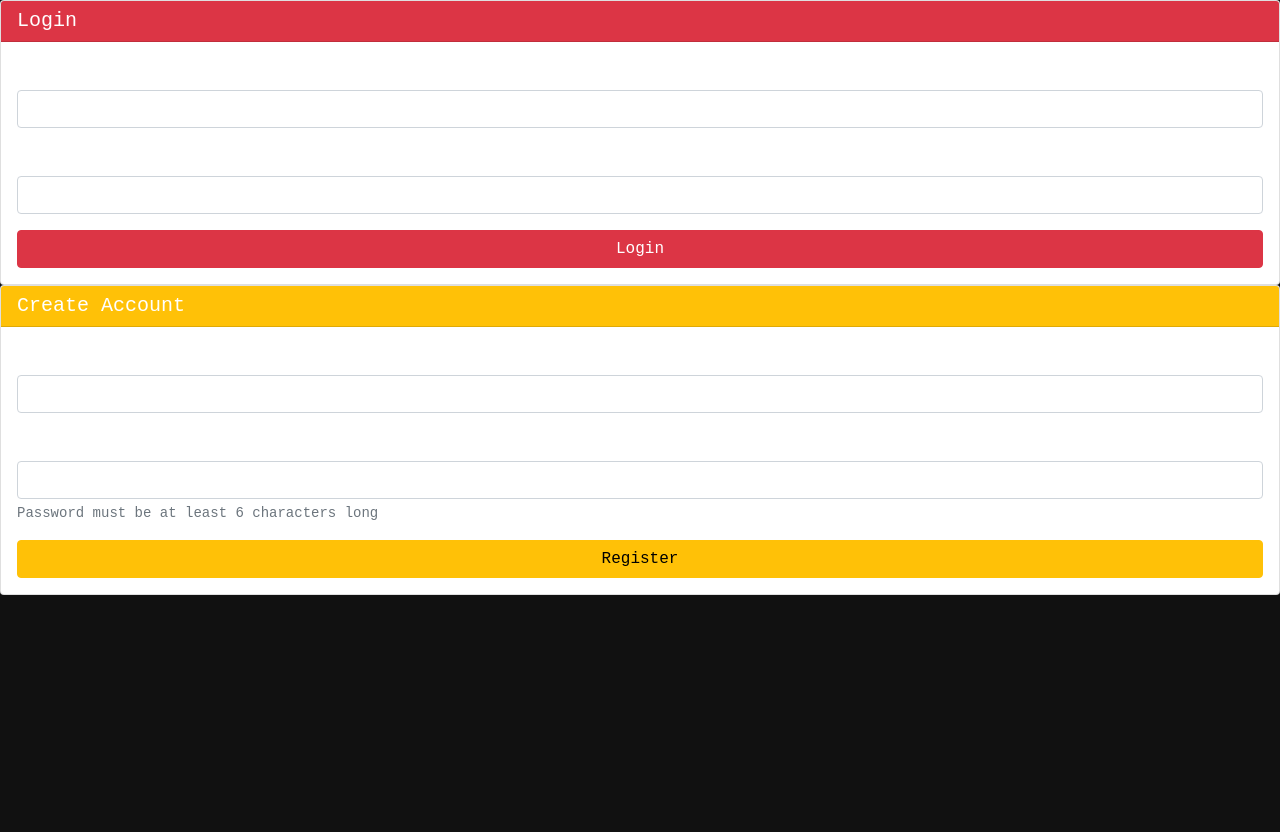
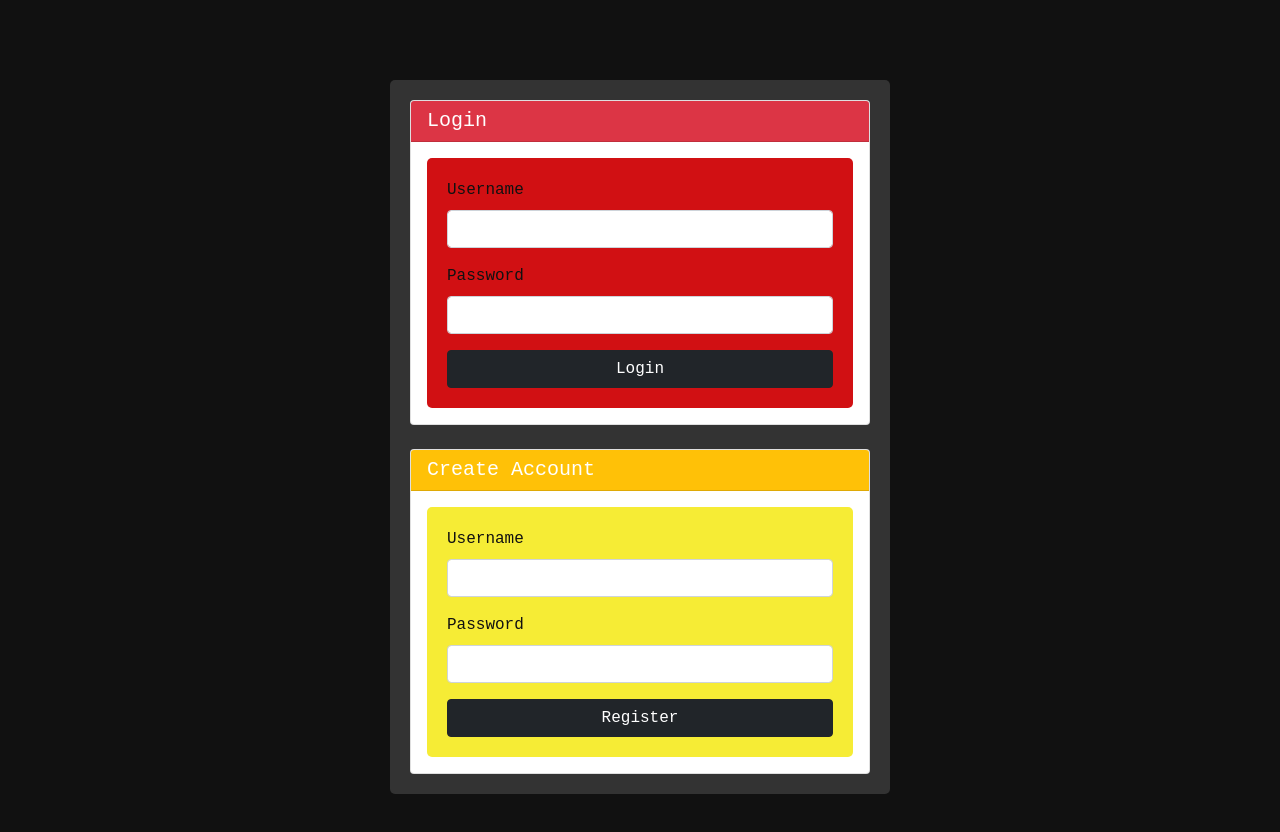
Before and after one commit to ccantrell2/coco-devops, a website: page public/login.html in a window 1280 px wide. Before the commit the page ends 800 px from the top, so only its background shows below. Drawn offline with nearby package versions, Linux system fonts and the light colour scheme.

Commit message:
updated readme

```diff
--- a/public/login.html
+++ b/public/login.html
@@ -12,12 +12,12 @@
         body {
             font-family: "Courier New", sans-serif;
             background: #111;
-            color: white;
+            color: #111;
         }
 
         .auth-container {
             max-width: 500px;
-            margin: 50px auto;
+            margin: 80px auto;
         }
 
         .token-display {
@@ -33,6 +33,27 @@
         .hidden {
             display: none;
         }
+
+        #loginForm {
+              background: #d11013;
+              padding: 20px;
+              border-radius: 5px;
+        }
+
+        #registerForm {
+                background: #f6ec35;
+                padding: 20px;
+                border-radius: 5px;
+        }
+
+        #Forms {
+              background: #333;
+              padding: 20px;
+              border-radius: 5px;
+              max-width: 500px;
+              margin: 80px auto;
+        }
+
     </style>
 </head>
 
@@ -40,7 +61,7 @@
 
     <div id="messages"></div>
 
-    <div id="authForms">
+    <div id="Forms">
         <div class="card">
             <div class="card-header bg-danger text-white">
                 <h5 class="mb-0">Login</h5>
@@ -55,13 +76,13 @@
                         <label for="loginPassword" class="form-label">Password</label>
                         <input type="password" class="form-control" id="loginPassword" required>
                     </div>
-                    <button type="submit" class="btn btn-danger w-100">Login</button>
+                    <button type="submit" class="btn btn-dark w-100">Login</button>
                 </form>
             </div>
         </div>
-    </div>
 
-    <div class="card mb-3">
+
+    <div class="card mt-4">
         <div class="card-header bg-warning text-white">
             <h5 class="mb-0">Create Account</h5>
         </div>
@@ -74,11 +95,11 @@
                 <div class="mb-3">
                     <label for="registerPassword" class="form-label">Password</label>
                     <input type="password" class="form-control" id="registerPassword" required minlength="6">
-                    <div class="form-text">Password must be at least 6 characters long</div>
                 </div>
-                <button type="submit" class="btn btn-warning w-100">Register</button>
+                <button type="submit" class="btn btn-dark w-100">Register</button>
             </form>
         </div>
+    </div>
     </div>
 
     <script>
@@ -96,7 +117,6 @@
             }
         });
 
-        // Show message to user
         function showMessage(message, type = 'info') {
             const messagesDiv = document.getElementById('messages');
             messagesDiv.innerHTML = `
@@ -110,7 +130,6 @@
             }, 5000);
         }
 
-        // Register new user
         document.getElementById('registerForm').addEventListener('submit', async (e) => {
             e.preventDefault();
 
@@ -139,7 +158,6 @@
             }
         });
 
-        // Login user
         document.getElementById('loginForm').addEventListener('submit', async (e) => {
             e.preventDefault();
 
@@ -161,8 +179,6 @@
                     localStorage.setItem('token', result.token);
                     localStorage.setItem('username', result.user.username);
 
-                    showMessage(`✅ Login successful! Welcome, ${result.user.username}!`, 'success');
-
                     const urlParams = new URLSearchParams(window.location.search);
                     const redirectTo = urlParams.get('redirect');
 
@@ -183,7 +199,6 @@
             }
         });
 
-        // Logout user
         function logout() {
             localStorage.removeItem('token');
             localStorage.removeItem('username');
```
Also changed, not shown: docs/README.md.
